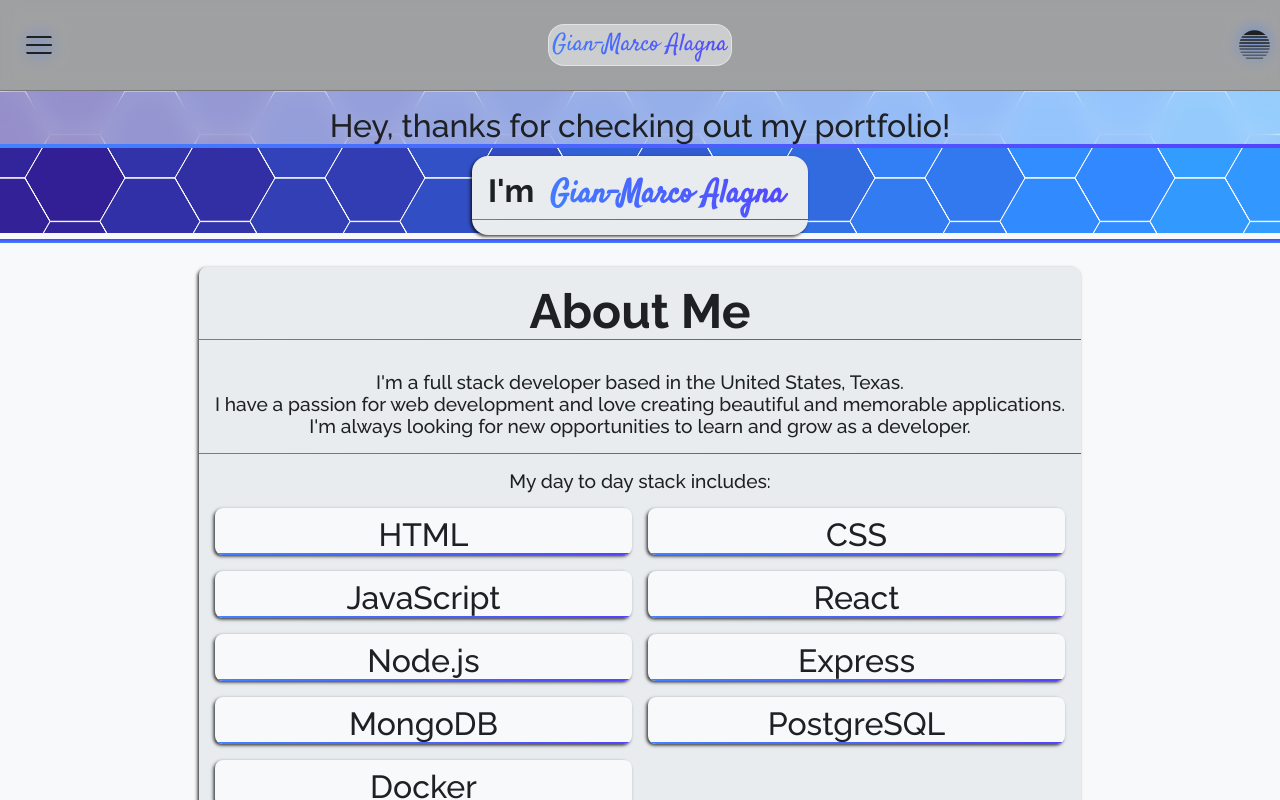
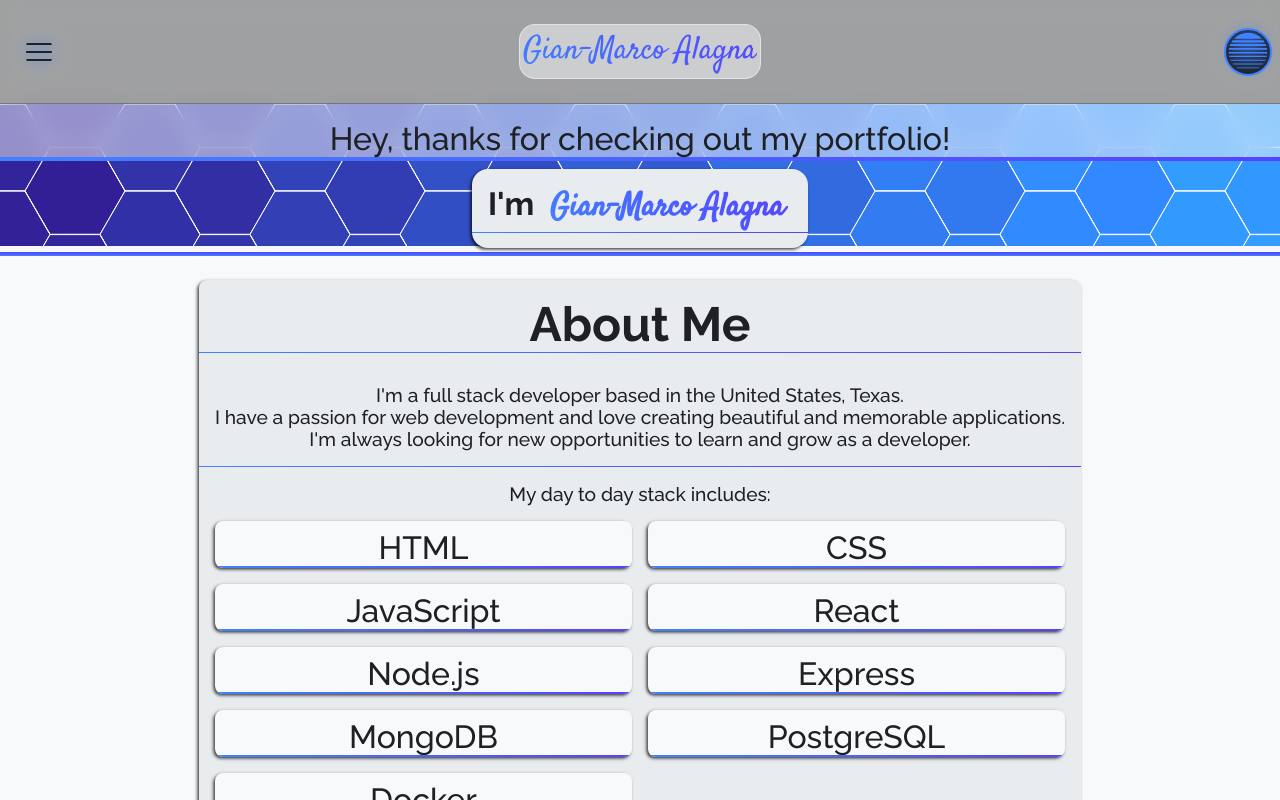
Before and after one commit to GianMarcoAlagna/Portfolio, a React (Vite) app: page / in a window 1280 px wide. Shown: the top 800 px of the page. Built offline with nearby package versions, Linux system fonts and the light colour scheme; a web font is replaced by a local one.

Commit message:
Gave the color-mode icon a little more spice

```diff
--- a/src/components/Navbar/ColorMode.css
+++ b/src/components/Navbar/ColorMode.css
@@ -1,8 +1,8 @@
 #color-mode {
   border-radius: 50%;
   position: relative;
-  width: 35px;
-  height: 35px;
+  width: 3rem;
+  height: 3rem;
   perspective: 1000px;
   overflow: visible;
   /* margin-left: auto; */
@@ -40,12 +40,19 @@
   height: 100%;
   pointer-events: none;
   filter: drop-shadow(0 0 0.5rem var(--primary-color));
+  color: var(--primary-color);
 }
 
 #color-mode-input:checked + #color-mode-icon-container {
   transform: rotateZ(360deg);
+  border-radius: 0;
+  background-color: transparent;
+  border: none;
 }
 
 #color-mode-input + #color-mode-icon-container {
   transform: rotateZ(0deg);
+  border-radius: 50%;
+  background-color: var(--inverted-bg-color);
+  border: 2px solid var(--primary-color);
 }
--- a/src/components/Navbar/Navbar.css
+++ b/src/components/Navbar/Navbar.css
@@ -36,15 +36,19 @@
 }
 
 .navbar__header {
+  display: flex;
+  justify-content: center;
+  align-items: center;
   font-family: "Satisfy", cursive;
-  font-size: 1.5rem;
+  font-size: 2rem;
   text-align: center;
   border: 1px solid rgba(var(--bg-color-rgb), 0.5);
   padding: 0.2rem;
   border-radius: 1rem;
   background-color: rgba(var(--bg-color-rgb), 0.5);
-  transition: background-color 0.5s ease-in-out, box-shadow 0.5s ease-in-out,
-    font-size 0.5s ease-in-out;
+  min-height: 3rem;
+  min-width: 8rem;
+  transition: background-color 0.5s ease-in-out, box-shadow 0.5s ease-in-out;
   &:hover {
     background-color: rgba(var(--bg-color-rgb), 0.7);
     box-shadow: 0 0 0.5rem rgba(var(--inverted-bg-color-rgb), 0.5);
```
